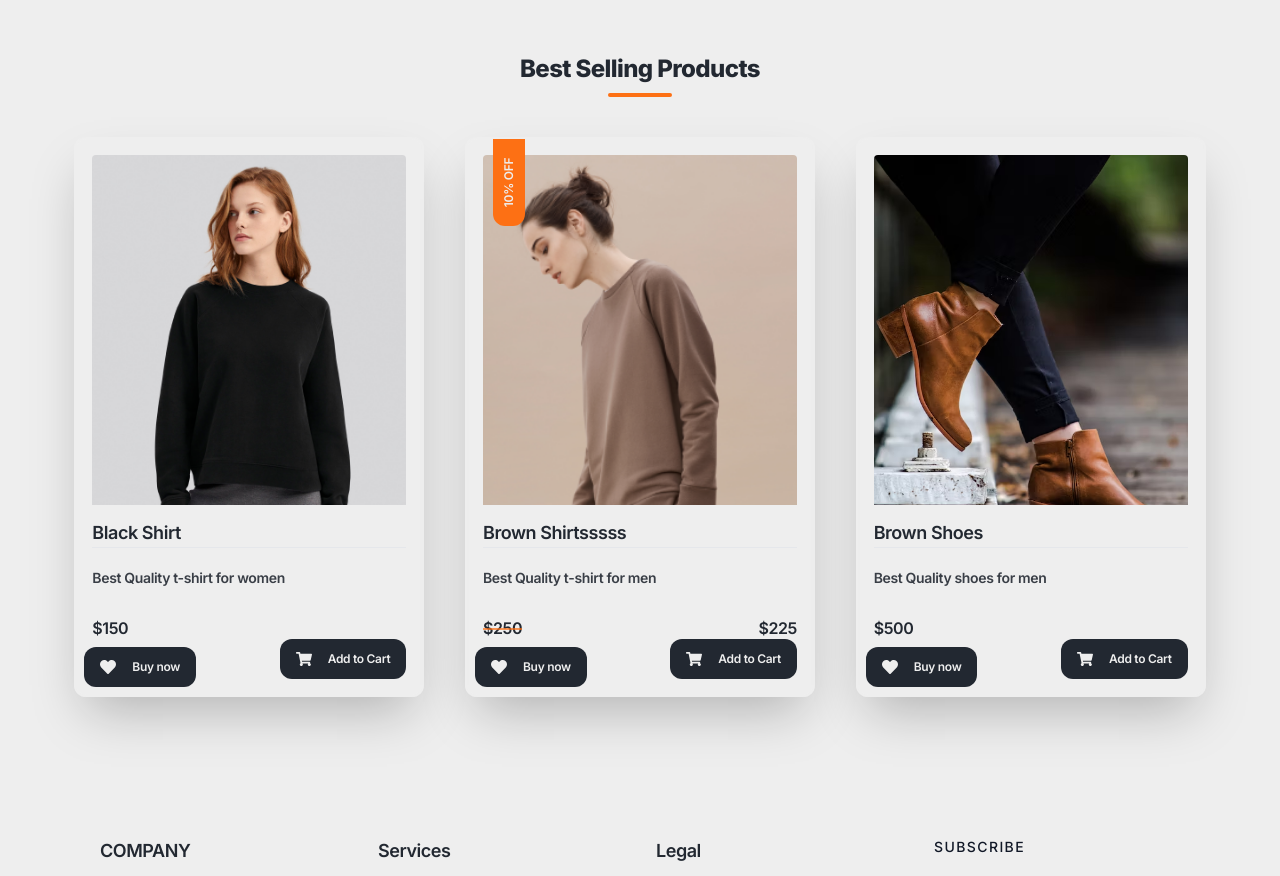
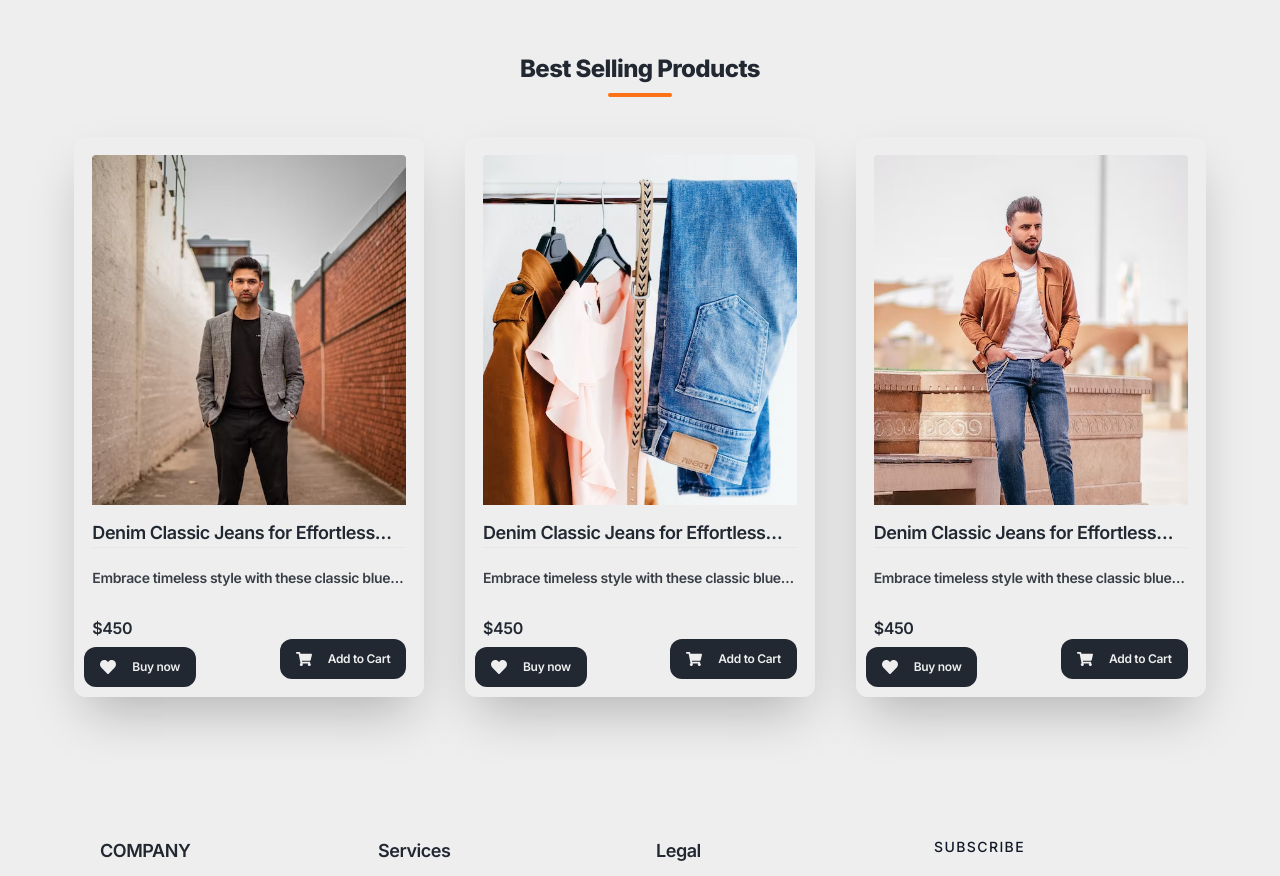
Before and after one commit to shahzaibee/Ecommerce-shop, a Next.js app: page / in a window 1280 px wide. Shown: the part 3080-3956 px from the top of the page. Built offline with nearby package versions, Linux system fonts and the light colour scheme.

Commit message:
bestselling product update

```diff
--- a/src/app/store/features/cart.tsx
+++ b/src/app/store/features/cart.tsx
@@ -1,6 +1,5 @@
 import { Cart } from "@/app/utlis/type";
 import { createSlice } from "@reduxjs/toolkit";
-import { stat } from "fs";
 
 // Define the initial state using that type
 const initialState: Cart[] = [];
@@ -63,6 +62,6 @@ export const cartSlice = createSlice({
   },
 });
 
-export const { addToCart, delItem, addCart ,subCart} = cartSlice.actions;
+export const { addToCart, delItem, addCart, subCart } = cartSlice.actions;
 
 export default cartSlice.reducer;
--- a/src/components/bestSelling.tsx
+++ b/src/components/bestSelling.tsx
@@ -1,40 +1,10 @@
-import Image from "next/image";
+"use client";
 import React from "react";
 import BestSellingCard from "./bestSellingCard";
+import { useAppSelector } from "@/app/store/hooks";
 
 const BestSelling = () => {
-  const bestSell = [
-    {
-      src: "/p1.png",
-      alt: "Black t.shirt",
-      title: "Black Shirt",
-      description: "Best Quality t-shirt for women",
-      price: 150,
-      category: "tops",
-      slug: "black-shirtsss",
-      discount: 0,
-    },
-    {
-      src: "/p11.png",
-      alt: "Brown t.shirt",
-      title: "Brown Shirtsssss",
-      description: "Best Quality t-shirt for men",
-      price: 250,
-      category: "tops",
-      slug: "brown-shirt",
-      discount: 10,
-    },
-    {
-      src: "/shoes5.avif",
-      alt: "Best shoes",
-      title: "Brown Shoes",
-      description: "Best Quality shoes for men",
-      price: 500,
-      category: "tops",
-      slug: "brown-shoes",
-      discount: 0,
-    },
-  ];
+  const bestSell = useAppSelector((state) => state.product.slice(11, 14));
 
   return (
     <div className="mb-[100px] mt-[100px] mx-auto">
@@ -52,8 +22,8 @@ const BestSelling = () => {
         {bestSell.map((items, i) => (
           <BestSellingCard
             key={i}
-            src={items.src}
-            alt={items.alt}
+            src={items.image[0]}
+            alt={items.title}
             descripton={items.description}
             title={items.title}
             price={items.price}
--- a/src/components/featuredProduct.tsx
+++ b/src/components/featuredProduct.tsx
@@ -8,7 +8,6 @@ import { useAppSelector } from "@/app/store/hooks";
 
 const FeaturedProduct = () => {
   // my data
-
   const bestSell = useAppSelector((state) => state.product.slice(0,9));
 
   // carousel settings
```
